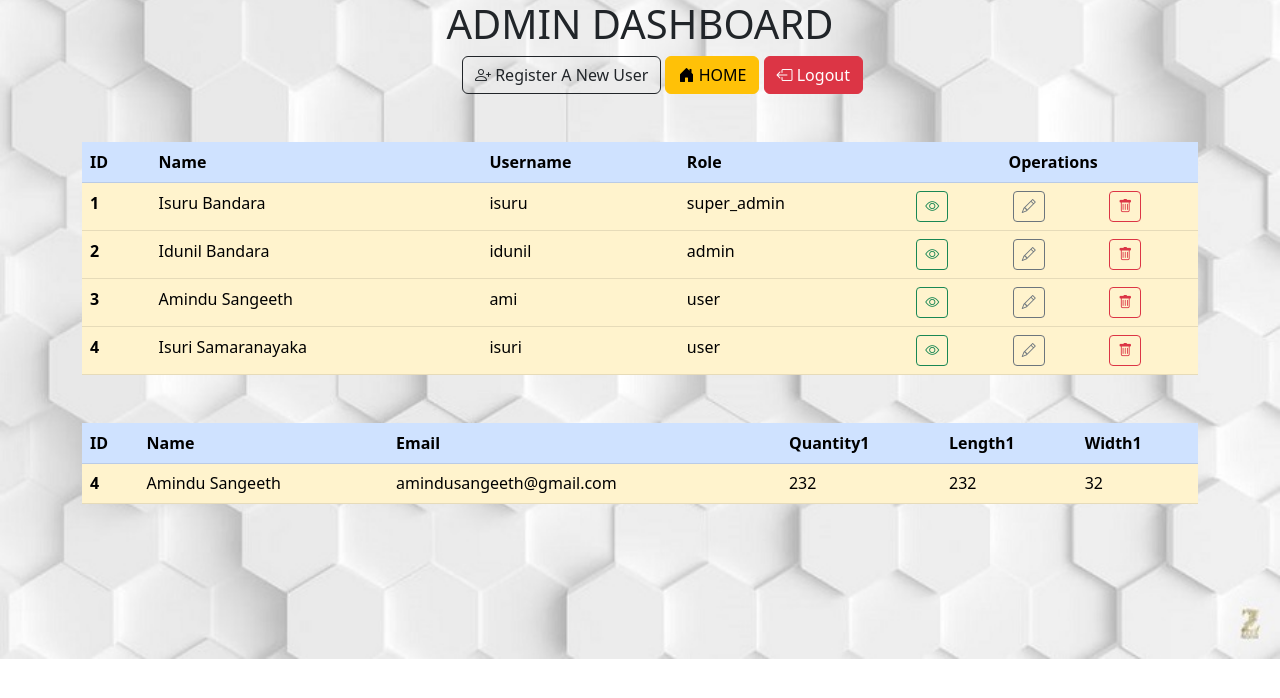
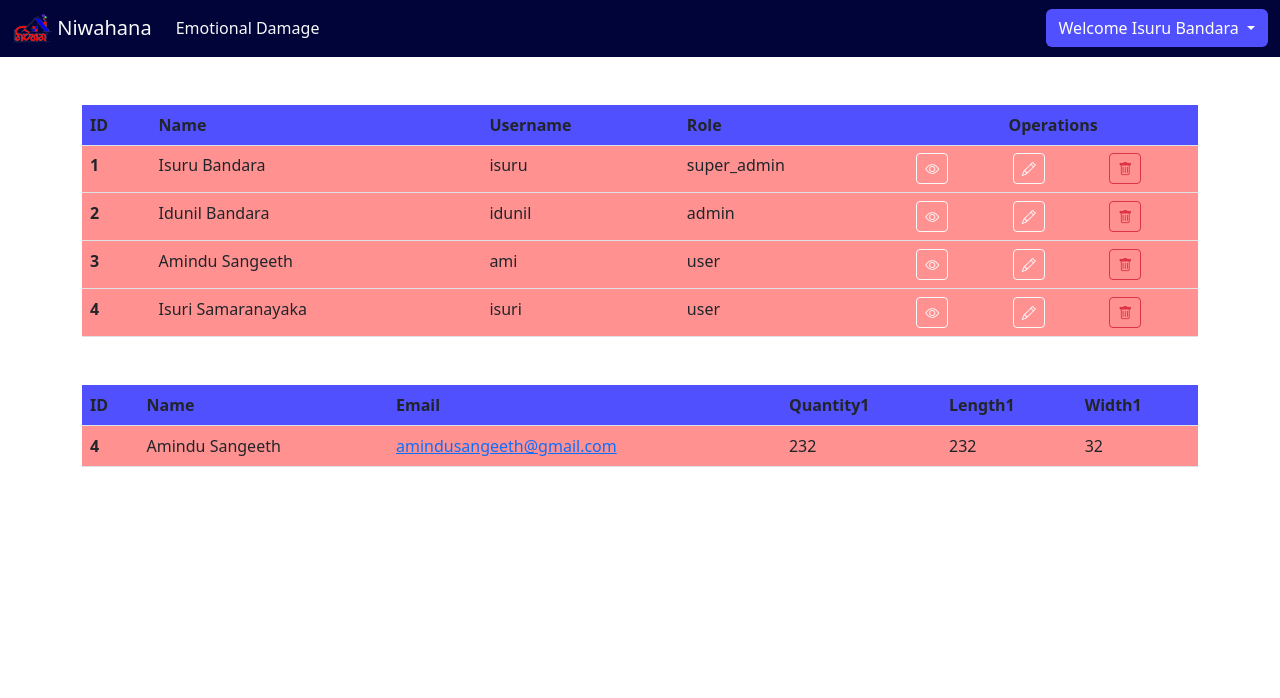
Before and after one commit to razorisuru/niwahana-app, a PHP site: page /admin/includes/home.php in a window 1280 px wide. Shown: the top 698 px of the page. Run offline with PHP 8.4, Linux system fonts and the light colour scheme; a user stored in the database is signed in; data comes from the database, SQL or seed files in the repository; some libraries are stand-ins or nearby versions.

Commit message:
UI Changes

```diff
--- a/admin/header.php
+++ b/admin/header.php
@@ -5,7 +5,7 @@
     <meta charset="UTF-8">
     <meta http-equiv="X-UA-Compatible" content="IE=edge">
     <meta name="viewport" content="width=device-width, initial-scale=1.0">
-	<link href="../css/style.css?v=<?php echo time(); ?>" rel="stylesheet" type="text/css">
+	<link href="../../css/view.css?v=<?php echo time(); ?>" rel="stylesheet" type="text/css">
 
 
     <!-- Bootstrap CSS -->
@@ -15,6 +15,8 @@
 
 <!-- Bootstrap Icon -->
 <link rel="stylesheet" href="https://cdn.jsdelivr.net/npm/bootstrap-icons@1.3.0/font/bootstrap-icons.css">
+<link rel="stylesheet" href="https://cdnjs.cloudflare.com/ajax/libs/font-awesome/6.4.0/css/all.min.css" media="screen" />
+
     <title>ADMIN DASHBOARD</title>
 </head>
 <body>
--- a/admin/includes/home.php
+++ b/admin/includes/home.php
@@ -2,34 +2,85 @@
 <!-- Header -->
 <?php include "../header.php"?>
 
-<body style="background: url(../../img/bg.jpg);
-	background-size: cover;
-	background-position: center;
-	background-repeat: no-repeat;">
+<body class="main-container">
 
 
     <?php
   if ($_SESSION['role'] == 'super_admin'){
 ?>
-    <div class="container">
-        <h1 class="text-center">ADMIN DASHBOARD</h1>
-        <div class="row ">
-            <div class="col-md-4"></div>
-            <div class="col-md-8">
-                <a href="../../register.php" class='btn btn-outline-dark '> <i class="bi bi-person-plus"></i> Register A
-                    New User</a>
-                <a href="../../index.php" class="btn btn-warning "><i class="bi bi-house-door-fill"></i> HOME </a>
-                <a class="btn btn-danger" href='../../logout.php'><i class="bi bi-box-arrow-left"></i> Logout</a>
+
+    <!-- navbar -->
+    <nav class="navbar sticky-top navbar-expand-lg navc">
+        <div class="container-fluid">
+            <a class="navbar-brand text-light" href="../../view.php">
+                <img src="../../img/logo2.png" alt="Logo" width="40" class="d-inline-block align-text-top">
+                Niwahana
+            </a>
+            <button class="navbar-toggler" type="button" data-bs-toggle="collapse" data-bs-target="#navbarText1"
+                aria-controls="navbarText" aria-expanded="false" aria-label="Toggle navigation">
+                <span class="navbar-toggler-icon">
+                    <i class="fa-solid fa-bars" style="color:#fff; font-size:28px;"></i>
+                    <!-- <i class="bi bi-list" style="color:#fff; font-size:28px;"></i> -->
+                </span>
+            </button>
+            <div class="collapse navbar-collapse" id="navbarText1">
+                <ul class="navbar-nav me-auto mb-2 mb-lg-0">
+
+
+                    <li class="nav-item">
+                        <a class="nav-link text-light" href="../../register.php">Emotional Damage</a>
+                    </li>
+                </ul>
+                <div class="dropdown">
+                    <button class="btn btnprofile dropdown-toggle" type="button" id="dropdownMenuButton1"
+                        data-bs-toggle="dropdown" aria-expanded="false">
+                        Welcome <?php echo $_SESSION['name'] ?>
+                    </button>
+                    <ul class="btnprofiledropdown dropdown-menu" aria-labelledby="dropdownMenuButton1">
+                        <li><a class="dropdown-item" data-bs-toggle="modal" data-bs-target="#profile" href="#">Profile
+                                <i class="fa-solid fa-user"></i></a></li>
+                        <li><a class="dropdown-item" href="../../logout.php"><span
+                                    class="btnprofiledropdownlogout">Logout <i
+                                        class="fa-solid fa-arrow-right-from-bracket"></i></span> </a></li>
+                    </ul>
+                </div>
             </div>
+        </div>
+    </nav>
+
+    <!-- Modal -->
+    <div class="modal fade" id="profile" tabindex="-1" aria-labelledby="exampleModalLabel" aria-hidden="true">
+        <div class="modal-dialog">
+            <div class="modal-content rounded-2 modi">
+                <div class="modal-header">
+                    <h1 class="modal-title fs-5" id="exampleModalLabel"><?php echo $_SESSION['name'] ?>'s Profile <i
+                            class="fa-solid fa-user"></i></h1>
+                    <button type="button" class="btn-close" data-bs-dismiss="modal" aria-label="Close"></button>
+                </div>
+                <div class="modal-body">
+                    <img src="../../img/logo.png" class="img-thumbnail float-end" width="80" alt="...">
+                    Full Name : <?php echo $_SESSION['name'] ?><br>
+                    E-Mail : <?php echo $_SESSION['email'] ?><br>
+                    Role : <?php echo $_SESSION['role'] ?><br><br>
+                    <div class="text-light rounded-1 modalcost" id="sqftmodal"></div>
+                    <div class="text-light rounded-1 modalcost" id="modalcost"></div>
+                </div>
+                <div class="modal-footer">
+                    <button type="button" class="btn btnclose float-start">Print</button>
+                    <button type="button" class="btn btnclose" data-bs-dismiss="modal">Close</button>
+                </div>
+            </div>
+        </div>
+    </div>
 
 
 
-        </div>
 
 
-        <table class="table table-primary rounded-4 mt-5 table-hover tablebg">
+    <div class="container">
+        <table class="table rounded-4 mt-5 table-hover ">
             <thead>
-                <tr>
+                <tr class="tablebg1">
                     <th scope="col">ID</th>
                     <th scope="col">Name</th>
                     <th scope="col">Username</th>
@@ -38,7 +89,7 @@
                 </tr>
             </thead>
             <tbody>
-                <tr>
+                <tr styl>
 
                     <?php
             $query="SELECT * FROM login";               // SQL query to fetch all table data
@@ -51,15 +102,15 @@
               $username = $row['username'];
               $role = $row['role'];
 
-              echo "<tr class='table-warning'>";
+              echo "<tr class='tablebg2'>";
               echo " <th scope='row' >{$id}</th>";
               echo " <td > {$name}</td>";
               echo " <td > {$username}</td>";
               echo " <td >{$role} </td>";
 
-              echo " <td class=''> <a href='view.php?user_id={$id}' class='btn btn-sm btn-outline-success'> <i class='bi bi-eye'></i> </a> </td>";
+              echo " <td class=''> <a href='view.php?user_id={$id}' class='btn btn-sm btn-outline-light'> <i class='bi bi-eye'></i> </a> </td>";
 
-              echo " <td class='' > <a href='update.php?edit&user_id={$id}' class='btn btn-sm btn-outline-secondary'><i class='bi bi-pencil'></i> </a> </td>";
+              echo " <td class='' > <a href='update.php?edit&user_id={$id}' class='btn btn-sm btn-outline-light'><i class='bi bi-pencil'></i> </a> </td>";
 
               echo " <td  class=''>  <a href='delete.php?delete={$id}'\" onClick=\"return confirm('Are you sure you want to delete?')\" class='btn btn-sm btn-outline-danger'> <i class='bi bi-trash'></i> </a> </td>";
               echo " </tr> ";
@@ -69,9 +120,9 @@
             </tbody>
         </table>
 
-        <table class="table table-primary rounded-4 mt-5 table-hover tablebg">
+        <table class="table rounded-4 mt-5 rounded-2 table-hover">
             <thead>
-                <tr>
+                <tr class="tablebg1">
                     <th scope="col">ID</th>
                     <th scope="col">Name</th>
                     <th scope="col">Email</th>
@@ -97,10 +148,10 @@
               $Length1 = $row['Length1'];
               $Width1 = $row['Width1'];
 
-              echo "<tr class='table-warning'>";
+              echo "<tr class='tablebg2'>";
               echo " <th scope='row' >{$id}</th>";
               echo " <td > {$name}</td>";
-              echo " <td > {$email}</td>";
+              echo " <td > <a href = 'mailto:{$email}'>{$email}</a></td>";
               echo " <td >{$Quantity1} </td>";
               echo " <td >{$Length1} </td>";
               echo " <td >{$Width1} </td>";
@@ -117,19 +168,20 @@
             </tbody>
         </table>
     </div>
+    </div>
 
 
     <!-- a BACK button to go to the index page -->
-    <div class="container text-center mt-5">
 
-        <div>
-
-            <?php
+    <?php
     }else {
       header('Location: ../../view.php');
     }
   ?>
 
-            <!-- Footer -->
-            <?php include "../footer.php" ?>
+    <!-- Footer -->
+    <?php include "../footer.php" ?>
+
+    <script src="https://cdn.jsdelivr.net/npm/bootstrap@5.3.0/dist/js/bootstrap.bundle.min.js"></script>
+
 </body>
--- a/css/view.css
+++ b/css/view.css
@@ -78,3 +78,11 @@
   background: #ff6162 !important;
   /* color: #5050ff !important; */
 }
+
+.tablebg1 {
+  background: #5050ff !important;
+}
+
+.tablebg2 {
+  background: #ff9191 !important;
+}
```
